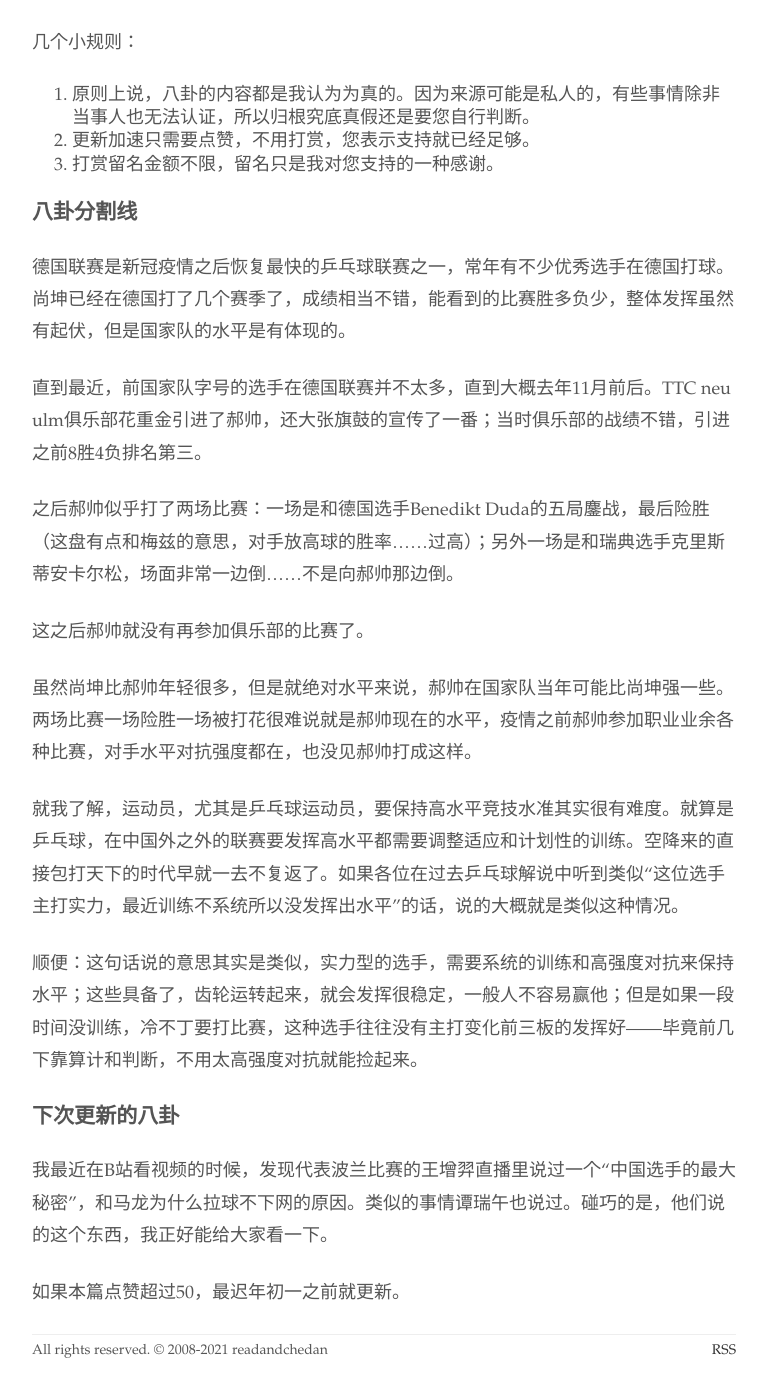
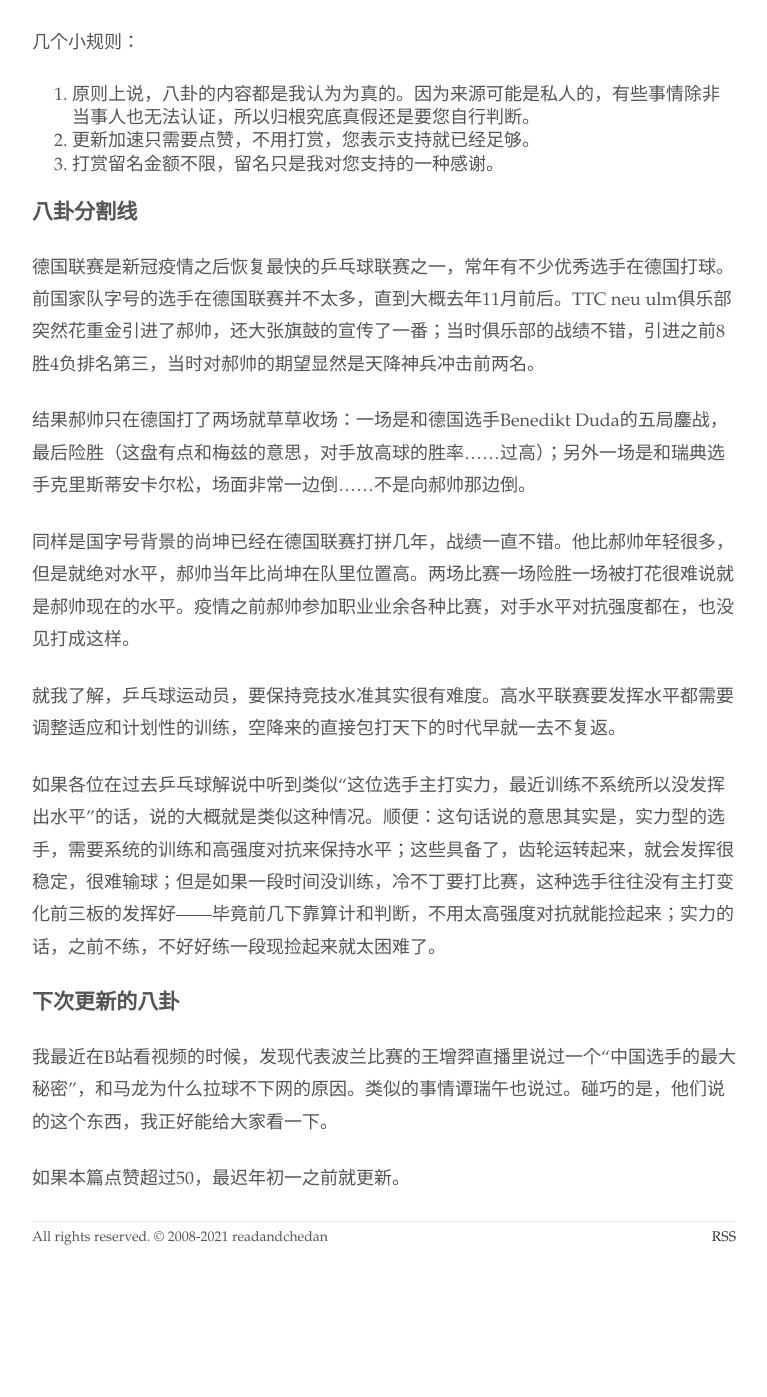
Before and after one commit to readandchedan/readandchedan.github.io, a Jekyll site: the page built from _posts/tabletennis/_posts/2021-02-03-more-updates.md, in a window 1280 px wide and 1400 px high, scrolled down 1664 px. Shown: the top 1397 px of the window, without its empty margins (256-1023 px from the left). Built offline with Jekyll 4.4.1, drawn with Linux system fonts in a browser that asks for light colours; after the commit the page ends 2969 px from its top, so only the background shows below that.

Commit message:
new post

```diff
--- a/_posts/tabletennis/_posts/2021-02-03-more-updates.md
+++ b/_posts/tabletennis/_posts/2021-02-03-more-updates.md
@@ -2,20 +2,6 @@
 layout: default
 title: 八卦系列开始更新啦！点赞越多更新越快
 ---
-
-
-
-
-
-
-
-
-
-
-
-
-
-
 
 大家好，我们是又快变成月更的乒乓十一分。
 
@@ -59,19 +45,15 @@ title: 八卦系列开始更新啦！点赞越多更新越快
 
 ### 八卦分割线
 
-德国联赛是新冠疫情之后恢复最快的乒乓球联赛之一，常年有不少优秀选手在德国打球。尚坤已经在德国打了几个赛季了，成绩相当不错，能看到的比赛胜多负少，整体发挥虽然有起伏，但是国家队的水平是有体现的。
+德国联赛是新冠疫情之后恢复最快的乒乓球联赛之一，常年有不少优秀选手在德国打球。前国家队字号的选手在德国联赛并不太多，直到大概去年11月前后。TTC neu ulm俱乐部突然花重金引进了郝帅，还大张旗鼓的宣传了一番；当时俱乐部的战绩不错，引进之前8胜4负排名第三，当时对郝帅的期望显然是天降神兵冲击前两名。
 
-直到最近，前国家队字号的选手在德国联赛并不太多，直到大概去年11月前后。TTC neu ulm俱乐部花重金引进了郝帅，还大张旗鼓的宣传了一番；当时俱乐部的战绩不错，引进之前8胜4负排名第三。
+结果郝帅只在德国打了两场就草草收场：一场是和德国选手Benedikt Duda的五局鏖战，最后险胜（这盘有点和梅兹的意思，对手放高球的胜率……过高）；另外一场是和瑞典选手克里斯蒂安卡尔松，场面非常一边倒……不是向郝帅那边倒。
 
-之后郝帅似乎打了两场比赛：一场是和德国选手Benedikt Duda的五局鏖战，最后险胜（这盘有点和梅兹的意思，对手放高球的胜率……过高）；另外一场是和瑞典选手克里斯蒂安卡尔松，场面非常一边倒……不是向郝帅那边倒。
+同样是国字号背景的尚坤已经在德国联赛打拼几年，战绩一直不错。他比郝帅年轻很多，但是就绝对水平，郝帅当年比尚坤在队里位置高。两场比赛一场险胜一场被打花很难说就是郝帅现在的水平。疫情之前郝帅参加职业业余各种比赛，对手水平对抗强度都在，也没见打成这样。
 
-这之后郝帅就没有再参加俱乐部的比赛了。
+就我了解，乒乓球运动员，要保持竞技水准其实很有难度。高水平联赛要发挥水平都需要调整适应和计划性的训练，空降来的直接包打天下的时代早就一去不复返。
 
-虽然尚坤比郝帅年轻很多，但是就绝对水平来说，郝帅在国家队当年可能比尚坤强一些。两场比赛一场险胜一场被打花很难说就是郝帅现在的水平，疫情之前郝帅参加职业业余各种比赛，对手水平对抗强度都在，也没见郝帅打成这样。
-
-就我了解，运动员，尤其是乒乓球运动员，要保持高水平竞技水准其实很有难度。就算是乒乓球，在中国外之外的联赛要发挥高水平都需要调整适应和计划性的训练。空降来的直接包打天下的时代早就一去不复返了。如果各位在过去乒乓球解说中听到类似“这位选手主打实力，最近训练不系统所以没发挥出水平”的话，说的大概就是类似这种情况。
-
-顺便：这句话说的意思其实是类似，实力型的选手，需要系统的训练和高强度对抗来保持水平；这些具备了，齿轮运转起来，就会发挥很稳定，一般人不容易赢他；但是如果一段时间没训练，冷不丁要打比赛，这种选手往往没有主打变化前三板的发挥好——毕竟前几下靠算计和判断，不用太高强度对抗就能捡起来。
+如果各位在过去乒乓球解说中听到类似“这位选手主打实力，最近训练不系统所以没发挥出水平”的话，说的大概就是类似这种情况。顺便：这句话说的意思其实是，实力型的选手，需要系统的训练和高强度对抗来保持水平；这些具备了，齿轮运转起来，就会发挥很稳定，很难输球；但是如果一段时间没训练，冷不丁要打比赛，这种选手往往没有主打变化前三板的发挥好——毕竟前几下靠算计和判断，不用太高强度对抗就能捡起来；实力的话，之前不练，不好好练一段现捡起来就太困难了。
 
 ### 下次更新的八卦
 
```
Also changed, not shown: _posts/tabletennis/_posts/2021-02-09-secret-thickness.md (added, +82 -0 lines), _posts/tabletennis/_posts/2021-02-21-liu-guoliang-incident.md (added, +82 -0 lines).
